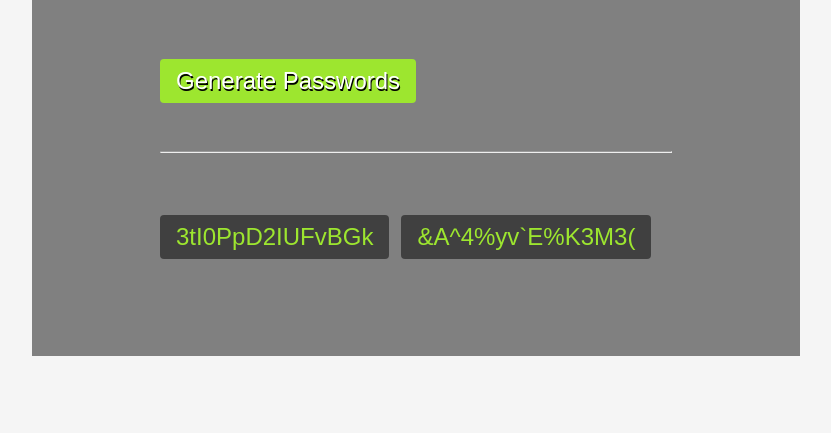
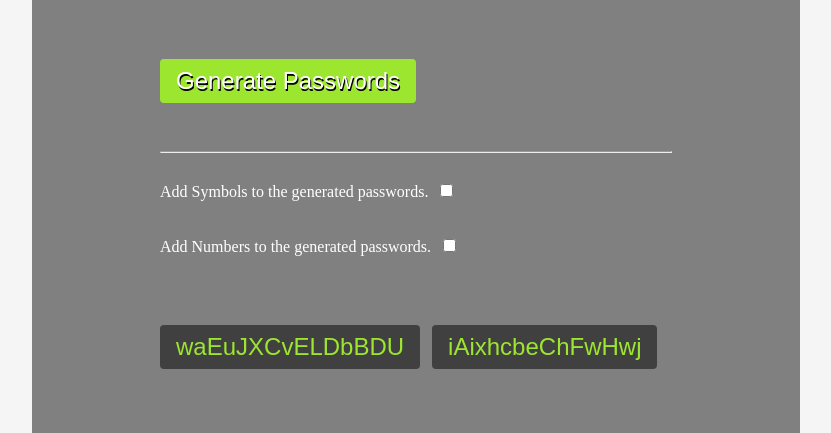
Before and after one commit to webdevKmer/javascript-scrimba-free-tutorial, a plain HTML site: page index.html in a window 1280 px wide. Both pictures are taken after a click on the button "Generate Passwords". Shown: the part 444-877 px from the top of the page, without its empty margins (224-1055 px from the left). Before the commit the page ends 800 px from the top, so only its background shows below. Drawn offline with Linux system fonts and the light colour scheme.

Commit message:
finishing the option for numbers and symbols

```diff
--- a/app.css
+++ b/app.css
@@ -43,3 +43,9 @@ button {
     color: rgb(157, 230, 47);
     background-color: rgba(0, 0, 0, 0.5);
 }
+label {
+    font-size: 1rem;
+}
+input {
+    display: inline-block;
+}
--- a/app.js
+++ b/app.js
@@ -1,11 +1,13 @@
+// To do
+// Add functionnality "Copy on click"
+// Set password length
+
 const characters = ["A","B","C","D","E","F","G","H","I","J","K","L","M","N","O","P","Q","R","S","T","U","V","W","X","Y","Z","a","b","c","d","e","f","g","h","i","j","k","l","m","n","o","p","q","r","s","t","u","v","w","x","y","z"];
 
 const symbols = ["~","`","!","@","#","$","%","^","&","*","(",")","_","-","+","=","{","[","}","]",",","|",":",";","<",">",".","?", "/"]
 const numbers = ["0", "1", "2", "3", "4", "5", "6", "7", "8", "9"]
 
 let availableCharacters = []
-let addNumbers = true
-let addSymbols = true
 
 const passwordLength = 15
 
@@ -13,13 +15,18 @@ const genPasswordBtn = document.getElementById('gen-passwords')
 const password1Elt = document.getElementById('password1')
 const password2Elt = document.getElementById('password2')
 
+const numbersCheckbox = document.getElementById('numbers')
+const symbolsCheckbox = document.getElementById('symbols')
+
+console.log(symbolsCheckbox.checked, numbersCheckbox.checked)
+
 function getCharacters() {
-    if(addSymbols && addNumbers) {
+    if(numbersCheckbox.checked && symbolsCheckbox.checked) {
         availableCharacters = characters.concat(symbols).concat(numbers)
-    } else if(addSymbols) {
+    } else if(numbersCheckbox.checked) {
+        availableCharacters = characters.concat(numbers)
+    } else if (symbolsCheckbox.checked){
         availableCharacters = characters.concat(symbols)
-    } else if (addNumbers){
-        availableCharacters = characters.concat(numbers)
     } else {
         availableCharacters = characters
     }
--- a/index.html
+++ b/index.html
@@ -15,6 +15,16 @@
             <p>Never use an insecure password again.</p>
             <button id="gen-passwords">generate passwords</button>
             <hr>
+            <div class="conditions">
+                <div class="group">
+                    <label for="symbols">Add Symbols to the generated passwords.</label>
+                    <input type="checkbox" name="symbols" id="symbols">
+                </div>
+                <div class="group">
+                    <label for="numbers">Add Numbers to the generated passwords.</label>
+                    <input type="checkbox" name="numbers" id="numbers">
+                </div>
+            </div>
             <div class="passwords">
                 <button id="password1">default password</button>
                 <button id="password2">default password</button>
```
